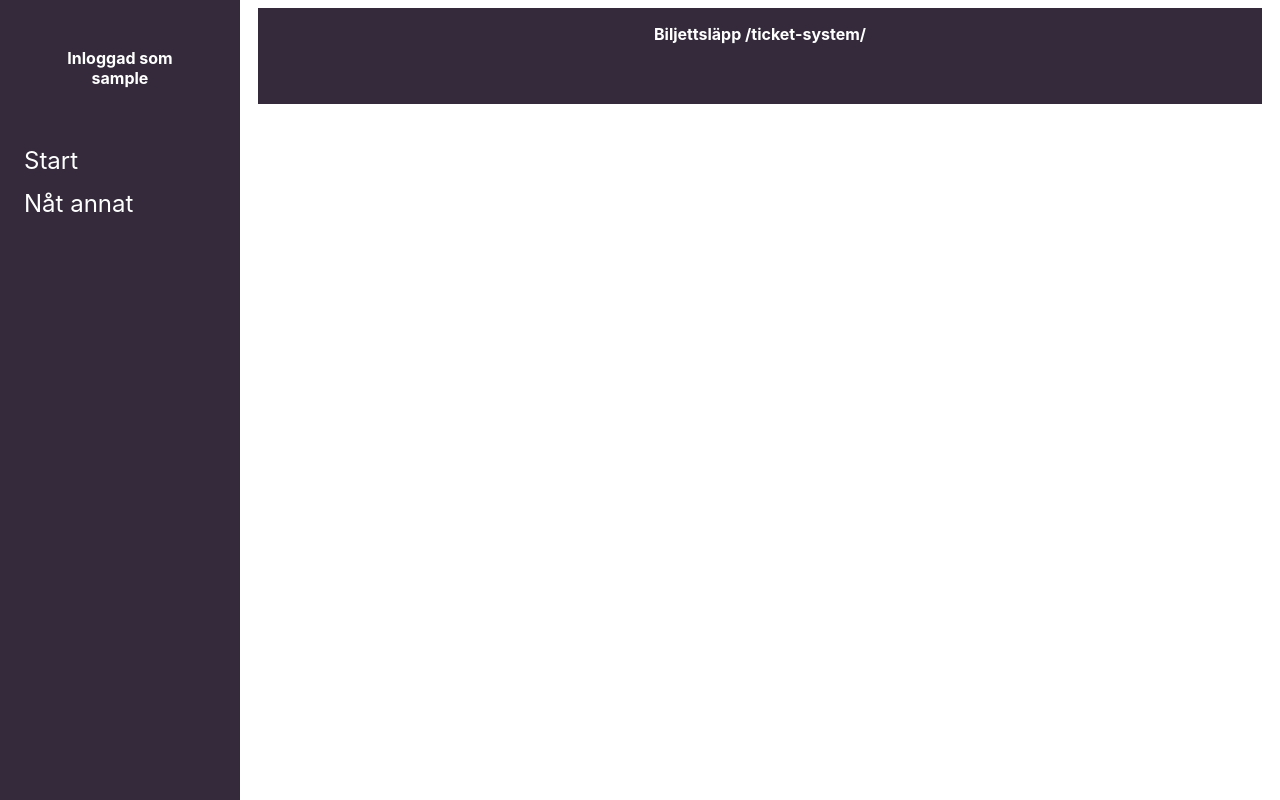
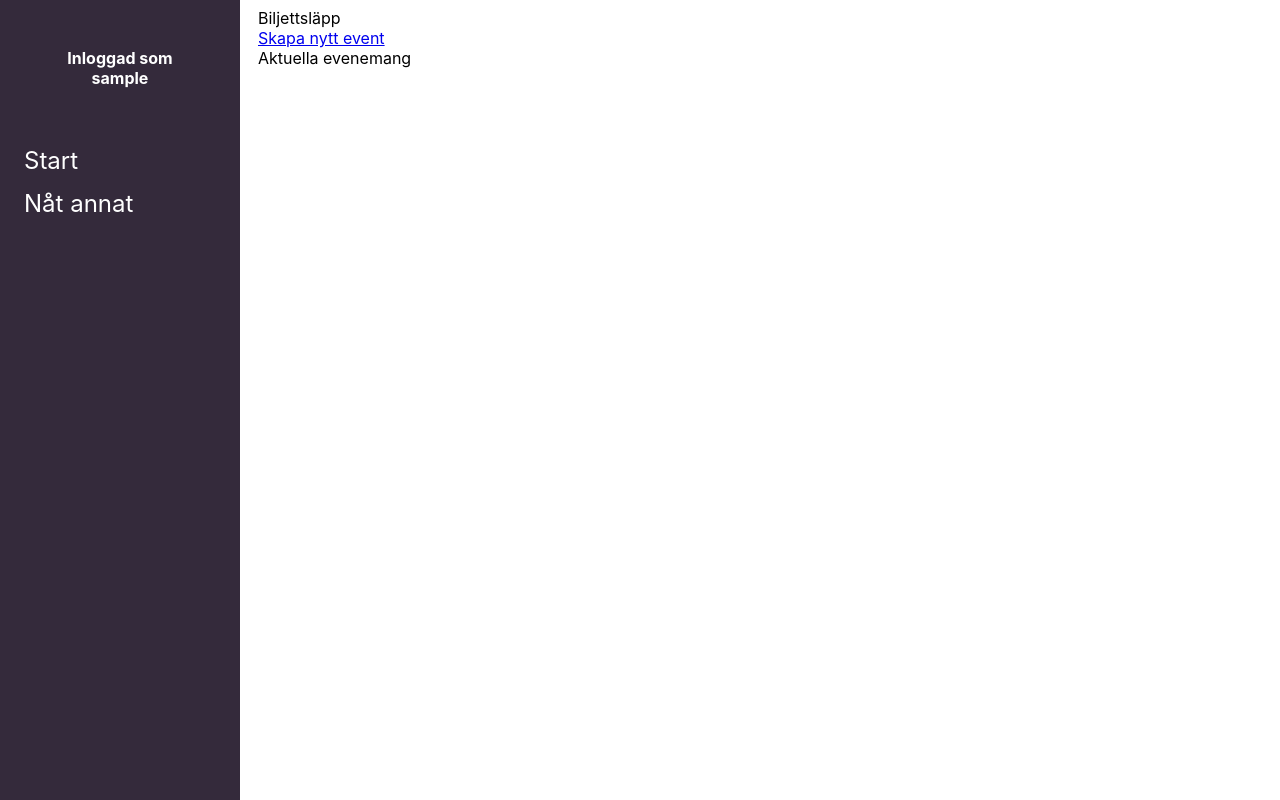
Before and after one commit to UTNkar/TD-app-admin-interface, a Django app: page /ticket-system/ in a window 1280 px wide. Run offline with Django 3.2, Linux system fonts and the light colour scheme; the visitor is signed in with stand-in values (Sample User, id 1); data that the repository does not hold is empty; some web fonts are replaced.

Commit message:
view all events from firestore

```diff
--- a/adminInterface/adminInterface/templates/ticket-system.html
+++ b/adminInterface/adminInterface/templates/ticket-system.html
@@ -1,7 +1,41 @@
-{% extends "base.html"%} {% block content %}
+{% extends "base.html"%} {% block content %}{% csrf_token %}
 
-<h1 id="#header-text">
-    Biljettsläpp {{email}} {{request.path}}
-</h1>
+<div id="header-text">
+    Biljettsläpp
+</div>
+
+<a id="create-event" href="new/">
+    Skapa nytt event
+</a>
+
+<div>
+    Aktuella evenemang
+</div>
+
+<div id="curr-events">
+
+    {% for event in events%}
+    <div id="cell">
+        <div id="event-name">
+            {{event.name}}
+        </div>
+        <div id="event-link">
+            Länk: {{event.form}}
+        </div>
+        <div id="event-link">
+            Tas bort: {{event.disappear}}
+        </div>
+        <div id="event-link">
+            Datum & tid: {{event.release}}
+        </div>
+        <div id="event-link">
+            Vilka:
+            {%for class in event.who%}
+            {{class}},
+            {% endfor %}
+        </div>
+    </div>
+    {% endfor %}
+</div>
 
 {%endblock%}
```
Also changed, not shown: adminInterface/adminInterface/static/css/ticket-system.css (added, +48 -0 lines).
